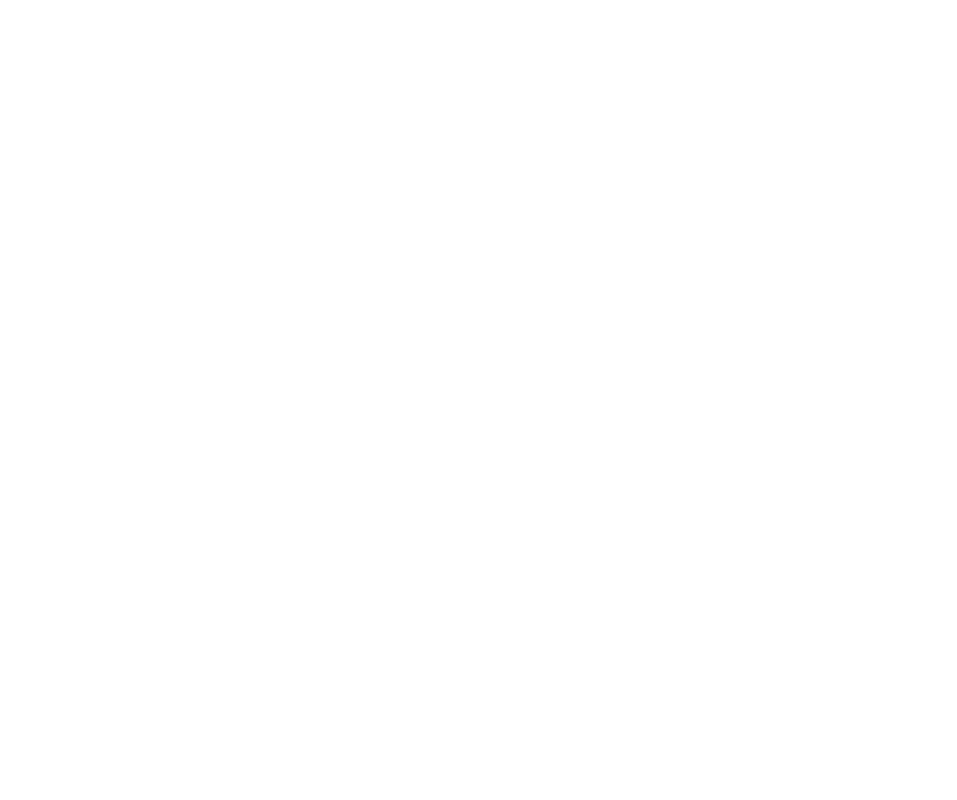
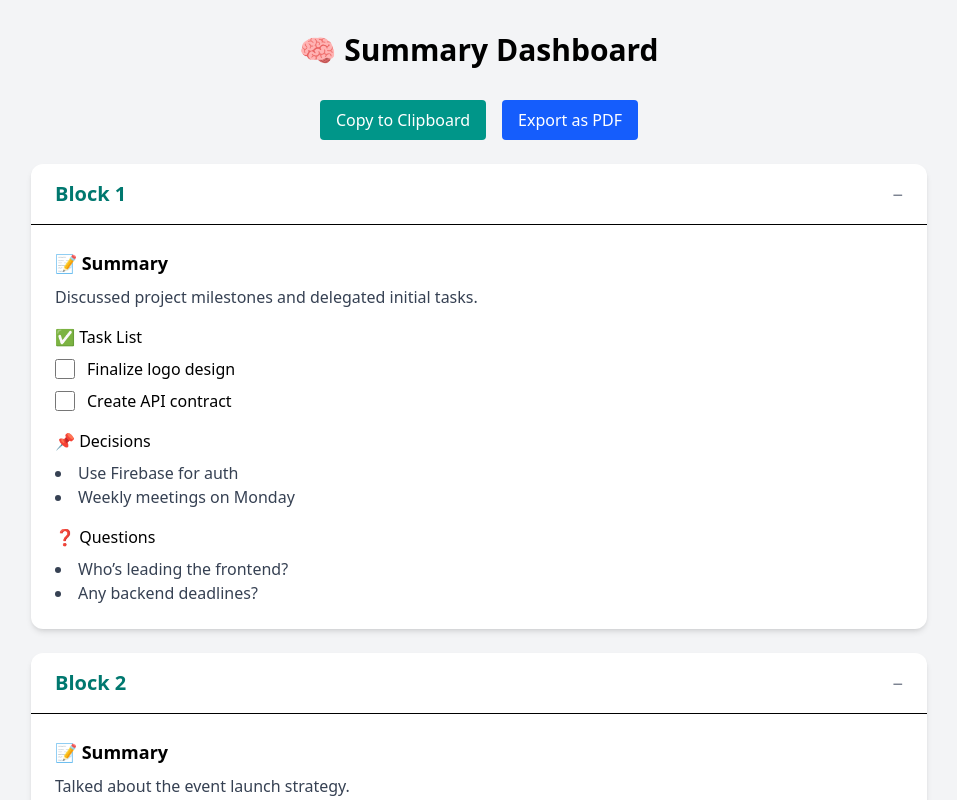
Before and after one commit to acktron/ThreadScribe, a React (Vite) app: page /results in a window 1280 px wide. Before the commit this address had no page. Shown: the top 800 px of the page, without its empty margins (161-1118 px from the left). Built offline with nearby package versions, Linux system fonts and the light colour scheme.

Commit message:
Adding ResultPage, CopyToClipBoard, ExportPDF option

```diff
--- a/package.json
+++ b/package.json
@@ -11,6 +11,7 @@
   },
   "dependencies": {
     "@tailwindcss/vite": "^4.1.7",
+    "jspdf": "^3.0.1",
     "react": "^19.1.0",
     "react-dom": "^19.1.0",
     "react-router-dom": "^7.6.0",
--- a/src/App.tsx
+++ b/src/App.tsx
@@ -2,6 +2,7 @@
 import { BrowserRouter as Router, Routes, Route } from "react-router-dom";
 import LandingPage from "./components/LandingPage";
 import UploadPage from "./components/UploadPage";
+import ResultPage from "./components/ResultsPage";
 
 const App = () => {
   return (
@@ -9,6 +10,7 @@
       <Routes>
         <Route path="/" element={<LandingPage />} />
         <Route path="/upload" element={<UploadPage />} />
+        <Route path="/results" element={<ResultPage />} />
       </Routes>
     </Router>
   );
--- /dev/null
+++ b/src/components/ConversationBlock.tsx
@@ -0,0 +1,88 @@
+import React, { useState } from "react";
+
+interface BlockProps {
+  blockTitle: string;
+  summary: string;
+  checklist: string[];
+  decisions: string[];
+  questions: string[];
+}
+
+const ConversationBlock: React.FC<BlockProps> = ({
+  blockTitle,
+  summary,
+  checklist,
+  decisions,
+  questions,
+}) => {
+  const [isOpen, setIsOpen] = useState(true); // Toggle state
+  const [checkedItems, setCheckedItems] = useState<boolean[]>(
+    checklist.map(() => false)
+  );
+
+  const toggleCheck = (index: number) => {
+    const updated = [...checkedItems];
+    updated[index] = !updated[index];
+    setCheckedItems(updated);
+  };
+
+  return (
+    <div className="bg-white rounded-xl shadow-md mb-6">
+      {/* Header with toggle */}
+      <div
+        onClick={() => setIsOpen(!isOpen)}
+        className="cursor-pointer flex justify-between items-center px-6 py-4 border-b hover:bg-gray-50 transition"
+      >
+        <h2 className="text-xl font-bold text-teal-700">{blockTitle}</h2>
+        <span className="text-gray-500 text-lg">
+          {isOpen ? "−" : "+"}
+        </span>
+      </div>
+
+      {/* Body */}
+      {isOpen && (
+        <div className="p-6">
+          <h3 className="text-lg font-semibold mb-2">📝 Summary</h3>
+          <p className="mb-4 text-gray-700">{summary}</p>
+
+          <h3 className="font-medium mb-2">✅ Task List</h3>
+          <ul className="mb-4 space-y-2">
+            {checklist.map((task, idx) => (
+              <li key={idx} className="flex items-center gap-3">
+                <input
+                  type="checkbox"
+                  checked={checkedItems[idx]}
+                  onChange={() => toggleCheck(idx)}
+                  className="w-5 h-5 text-teal-600 rounded"
+                />
+                <span
+                  className={`${
+                    checkedItems[idx] ? "line-through text-gray-400" : ""
+                  }`}
+                >
+                  {task}
+                </span>
+              </li>
+            ))}
+          </ul>
+
+          <h3 className="font-medium mb-2">📌 Decisions</h3>
+          <ul className="mb-4 list-disc list-inside text-gray-700">
+            {decisions.map((d, idx) => (
+              <li key={idx}>{d}</li>
+            ))}
+          </ul>
+
+          <h3 className="font-medium mb-2">❓ Questions</h3>
+          <ul className="list-disc list-inside text-gray-700">
+            {questions.map((q, idx) => (
+              <li key={idx}>{q}</li>
+            ))}
+          </ul>
+        </div>
+      )}
+    </div>
+  );
+};
+
+export default ConversationBlock;
--- a/src/components/FileUploader.tsx
+++ b/src/components/FileUploader.tsx
@@ -5,12 +5,20 @@
 }
 
 const FileUploader: React.FC<FileUploaderProps> = ({ onUpload }) => {
-  const handleFileChange = async (e: React.ChangeEvent<HTMLInputElement>) => {
+  const handleFileChange = (e: React.ChangeEvent<HTMLInputElement>) => {
     const file = e.target.files?.[0];
     if (!file) return;
 
     if (file.type !== "text/plain") {
       alert("Only .txt files are allowed");
+      e.target.value = ""; // reset input
+      return;
+    }
+
+    const maxSizeMB = 5;
+    if (file.size > maxSizeMB * 1024 * 1024) {
+      alert(`File size must be less than ${maxSizeMB} MB`);
+      e.target.value = ""; // reset input
       return;
     }
 
@@ -21,6 +29,7 @@
     };
     reader.readAsText(file);
   };
+
 
   return (
     <div className="mb-4">
--- /dev/null
+++ b/src/components/ResultsPage.tsx
@@ -0,0 +1,118 @@
+import React from "react";
+import { useLocation } from "react-router-dom";
+import ConversationBlock from "./ConversationBlock";
+import jsPDF from "jspdf";
+
+const ResultPage = () => {
+  const location = useLocation();
+  const parsedData = [
+  {
+    summary: "Discussed project milestones and delegated initial tasks.",
+    tasks: ["Finalize logo design", "Create API contract"],
+    decisions: ["Use Firebase for auth", "Weekly meetings on Monday"],
+    questions: ["Who’s leading the frontend?", "Any backend deadlines?"],
+  },
+  {
+    summary: "Talked about the event launch strategy.",
+    tasks: ["Design banners", "Prepare social media post drafts"],
+    decisions: ["Launch date: June 20", "Use Twitter & LinkedIn"],
+    questions: ["Who's making the launch trailer?"],
+  },
+  {
+    summary: "Reviewed budget and resource allocation for Q3.",
+    tasks: ["Get quotes from suppliers", "Hire two interns"],
+    decisions: ["Increase marketing budget by 15%", "Outsource graphic design"],
+    questions: ["When to finalize contracts?", "Who will onboard interns?"],
+  },
+];
+
+  // const { parsedData } = location.state || { parsedData: null };
+
+
+  if (!parsedData || !Array.isArray(parsedData)) {
+    return <div className="text-center py-20">No results to show.</div>;
+  }
+
+  const copyToClipboard = () => {
+    const textToCopy = parsedData
+      .map(
+        (block, i) =>
+          `Block ${i + 1}\nSummary: ${block.summary}\nTasks: ${block.tasks.join(
+            ", "
+          )}\nDecisions: ${block.decisions.join(", ")}\nQuestions: ${block.questions.join(", ")}\n\n`
+      )
+      .join("");
+
+    navigator.clipboard.writeText(textToCopy).then(() => {
+      alert("Copied to clipboard!");
+    });
+  };
+
+  const exportToPDF = () => {
+    const doc = new jsPDF();
+
+    let y = 10;
+
+    parsedData.forEach((block, index) => {
+      doc.setFontSize(14);
+      doc.text(`Block ${index + 1}`, 10, y);
+      y += 8;
+
+      doc.setFontSize(12);
+      doc.text(`Summary: ${block.summary}`, 10, y);
+      y += 8;
+
+      doc.text(`Tasks: ${block.tasks.join(", ")}`, 10, y);
+      y += 8;
+
+      doc.text(`Decisions: ${block.decisions.join(", ")}`, 10, y);
+      y += 8;
+
+      doc.text(`Questions: ${block.questions.join(", ")}`, 10, y);
+      y += 12;
+
+      if (y > 270) {
+        doc.addPage();
+        y = 10;
+      }
+    });
+
+    doc.save("ThreadScribe_Summary.pdf");
+  };
+
+  return (
+    <div className="min-h-screen bg-gray-100 px-4 py-8">
+      <h1 className="text-3xl font-bold text-center mb-8">🧠 Summary Dashboard</h1>
+
+      <div className="max-w-4xl mx-auto mb-6 flex gap-4 justify-center">
+        <button
+          onClick={copyToClipboard}
+          className="bg-teal-600 text-white px-4 py-2 rounded hover:bg-teal-700 transition"
+        >
+          Copy to Clipboard
+        </button>
+        <button
+          onClick={exportToPDF}
+          className="bg-blue-600 text-white px-4 py-2 rounded hover:bg-blue-700 transition"
+        >
+          Export as PDF
+        </button>
+      </div>
+
+      <div className="space-y-6 max-w-4xl mx-auto">
+        {parsedData.map((block, index) => (
+          <ConversationBlock
+            key={index}
+            blockTitle={`Block ${index + 1}`}
+            summary={block.summary}
+            checklist={block.tasks}
+            decisions={block.decisions}
+            questions={block.questions}
+          />
+        ))}
+      </div>
+    </div>
+  );
+};
+
+export default ResultPage;
--- a/src/components/UploadPage.tsx
+++ b/src/components/UploadPage.tsx
@@ -1,10 +1,12 @@
 import React, { useState } from "react";
+import { useNavigate } from "react-router-dom";
 import FileUploader from "../components/FileUploader";
 import LoadingSpinner from "../components/LoadingSpinner";
 
 const UploadPage = () => {
   const [isLoading, setIsLoading] = useState(false);
   const [chatText, setChatText] = useState("");
+  const navigate = useNavigate();
 
   const handleFileUpload = (text: string) => {
     setChatText(text);
@@ -18,57 +20,51 @@
 
     setIsLoading(true);
 
-    const delay = new Promise((resolve) => setTimeout(resolve, 5000));
-
-    try {
-      // Start fetch and delay concurrently
-      const [response] = await Promise.all([
-        fetch("/api/parse-and-summarize", {
-          method: "POST",
-          headers: { "Content-Type": "application/json" },
-          body: JSON.stringify({ text: chatText }),
-        }),
-        delay,
-      ]);
-
-      const data = await response.json();
-      console.log(data);
-
+    // Simulate fake processing
+    setTimeout(() => {
       setIsLoading(false);
-    } catch (error) {
-      console.error("Error uploading:", error);
-      setIsLoading(false);
-    }
+      // Navigate to results page with dummy data (if needed)
+      navigate("/results");
+    }, 1000);
   };
 
 
-
 return (
-    <div className="min-h-screen bg-gray-100 px-4 py-8">
-      <div className="max-w-3xl mx-auto bg-white p-6 rounded-xl shadow-md">
-        <h1 className="text-2xl font-bold mb-4">Upload WhatsApp Chat</h1>
+  <div className="min-h-screen bg-gradient-to-br from-teal-100 via-white to-teal-100 px-6 py-12 flex items-center justify-center">
+    <div className="max-w-3xl w-full bg-white p-8 rounded-2xl shadow-xl border border-teal-200">
+      <h1 className="text-3xl font-extrabold text-teal-700 mb-8 text-center">
+        Upload WhatsApp Chat
+      </h1>
 
       <FileUploader onUpload={handleFileUpload} />
 
-        <div className="mt-6">
-          <label className="block font-medium mb-2">Or paste raw chat text:</label>
+      <div className="mt-8">
+        <label className="block text-lg font-semibold mb-3 text-gray-700">
+          Or paste raw chat text:
+        </label>
         <textarea
           value={chatText}
           onChange={(e) => setChatText(e.target.value)}
           placeholder="Paste your WhatsApp chat text here..."
-            className="w-full p-4 border border-gray-300 rounded-md min-h-[180px] resize-y"
+          className="w-full p-5 border-2 border-teal-300 focus:border-teal-500 rounded-lg min-h-[180px] resize-y shadow-sm transition-colors duration-300 text-gray-800"
         />
       </div>
 
       <button
         onClick={handleSubmit}
-          className="mt-6 w-full bg-teal-600 text-white py-3 rounded-md hover:bg-teal-700 transition"
+        disabled={isLoading}
+        className={`mt-10 w-full py-4 rounded-xl text-white font-semibold tracking-wide shadow-lg transition duration-300 ${
+          isLoading
+            ? "bg-teal-300 cursor-not-allowed"
+            : "bg-teal-600 hover:bg-teal-700"
+        }`}
       >
         {isLoading ? <LoadingSpinner /> : "Submit & Process"}
       </button>
     </div>
   </div>
 );
+
 };
 
 export default UploadPage;
--- a/vite.config.ts
+++ b/vite.config.ts
@@ -3,6 +3,13 @@
 import tailwindcss from '@tailwindcss/vite'
 
 // https://vite.dev/config/
+
+
 export default defineConfig({
   plugins: [react() , tailwindcss()],
+  server: {
+  proxy: {
+    '/api': 'http://localhost:8000',
+  },
+},
 })
```
Also changed, not shown: 1 other file (tests, documents, lock files or other folders). Lines whose indentation alone changed are shown as unchanged.
